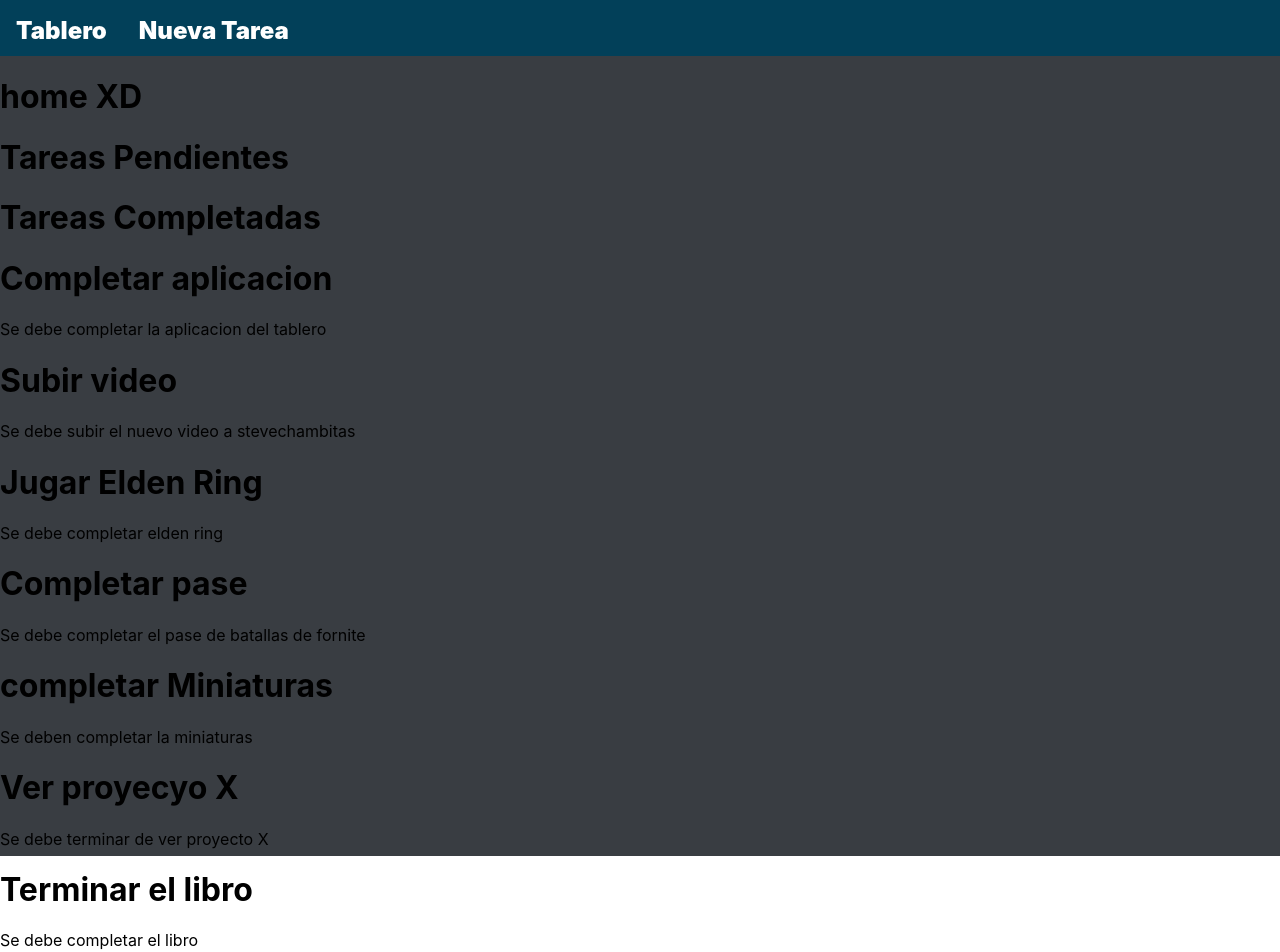
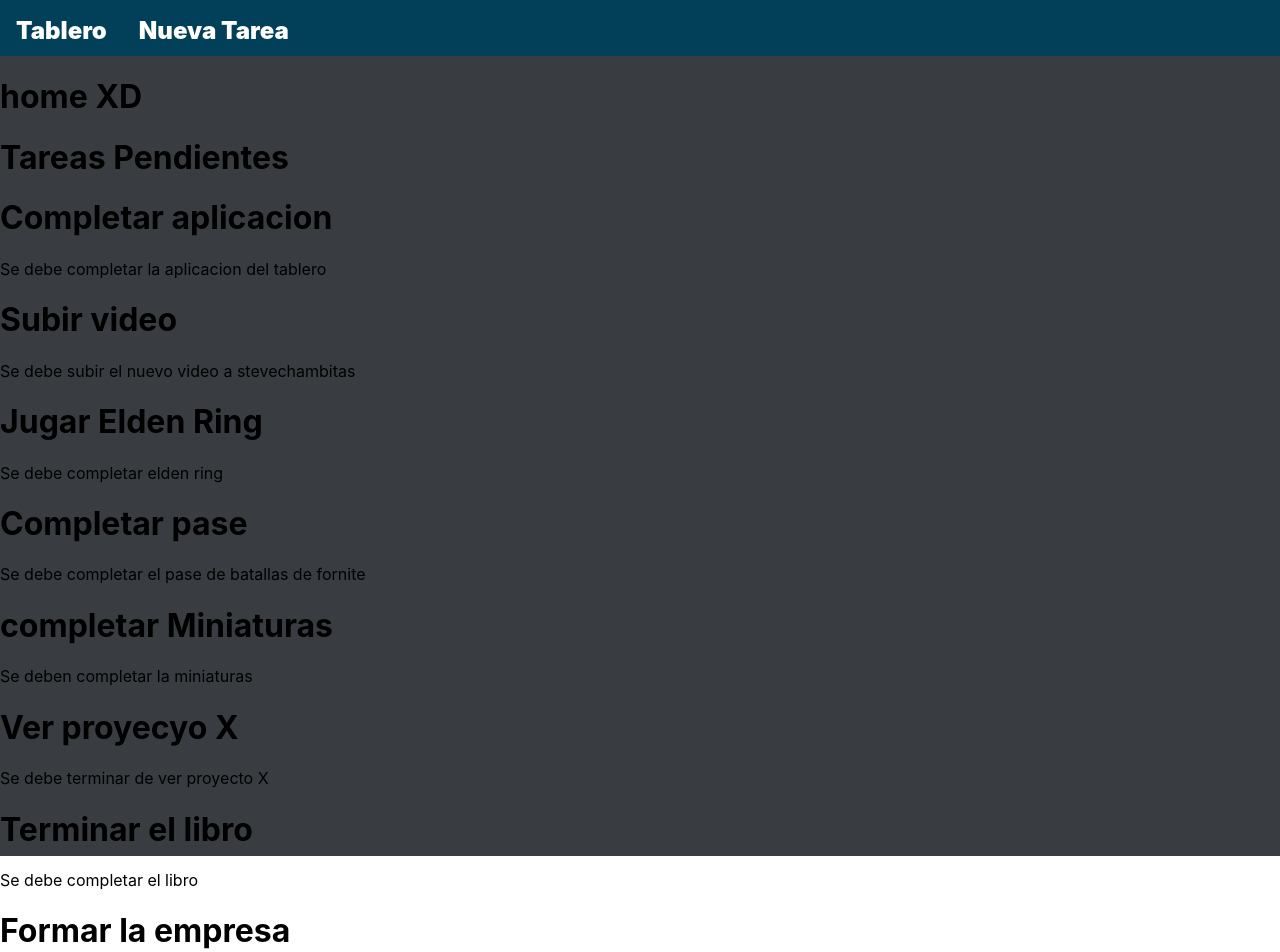
Before and after one commit to SteveBartmoss/ProjectSayuFront, a React (Create React App) app: page / in a window 1280 px wide. Shown: the top 952 px of the page. Built offline with nearby package versions, Linux system fonts and the light colour scheme.

Commit message:
se agrego la lista de tareas y se uso un map para listar las tareas

```diff
--- a/src/componentes/Pendientes.jsx
+++ b/src/componentes/Pendientes.jsx
@@ -1,12 +1,31 @@
-import React from "react";
+import React, { useState } from "react";
 import { DivLista } from "./Cajas";
+import { CardTarea } from "./CardTarea";
 
 export function Pendientes(){
+
+    const [tareas,setTareas]=useState(
+        [
+            {Titulo:"Completar aplicacion", Descripcion:"Se debe completar la aplicacion del tablero"},
+            {Titulo:"Subir video", Descripcion:"Se debe subir el nuevo video a stevechambitas"},
+            {Titulo:"Jugar Elden Ring", Descripcion:"Se debe completar elden ring"},
+            {Titulo:"Completar pase", Descripcion:"Se debe completar el pase de batallas de fornite"},
+            {Titulo:"completar Miniaturas", Descripcion:"Se deben completar la miniaturas"},
+            {Titulo:"Ver proyecyo X", Descripcion:"Se debe terminar de ver proyecto X"},
+            {Titulo:"Terminar el libro", Descripcion:"Se debe completar el libro"},
+            {Titulo:"Formar la empresa", Descripcion:"Se debe formar la empresa devfarm"}
+        ]
+    );
+
     return(
         <>
             <h1>Tareas Pendientes</h1>
             <DivLista>
-
+                {
+                    tareas.map(
+                        tarea=><CardTarea tarea={tarea} />
+                    )
+                }
             </DivLista>
         </>
     );
```
